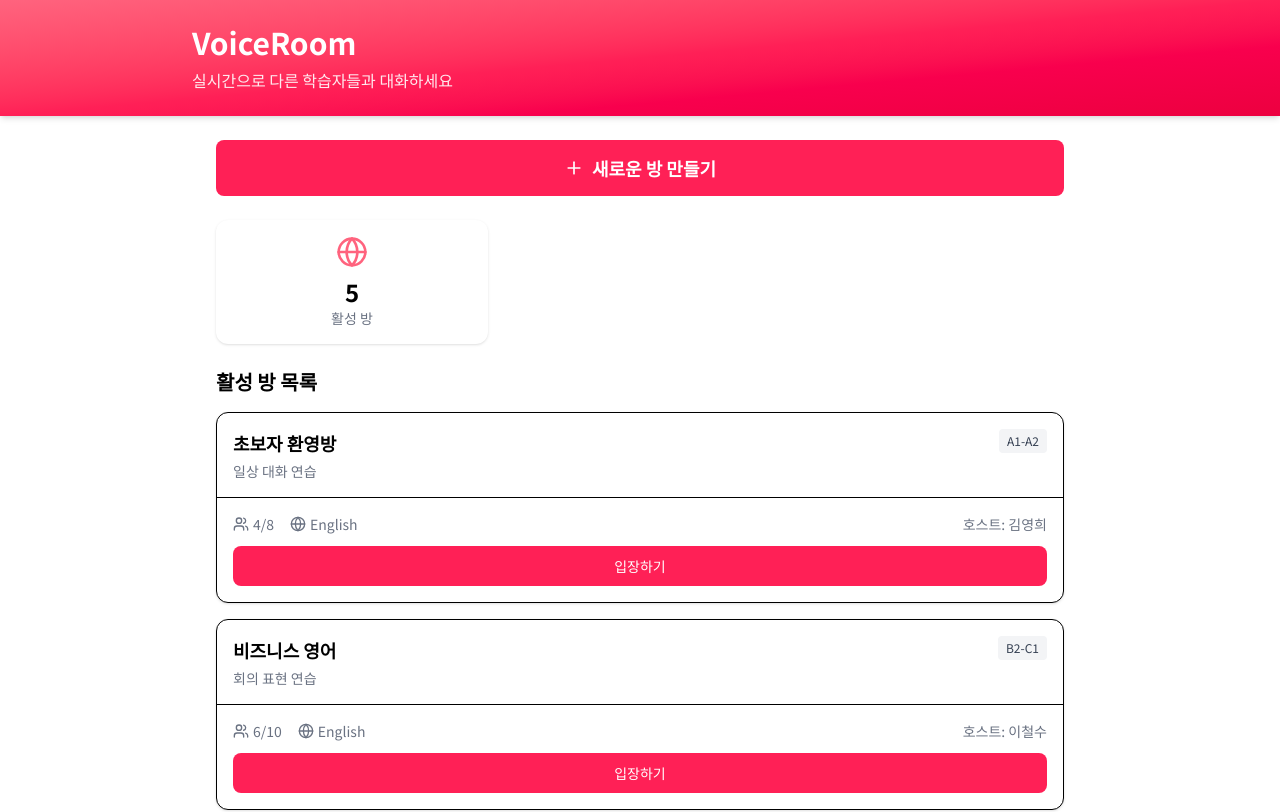
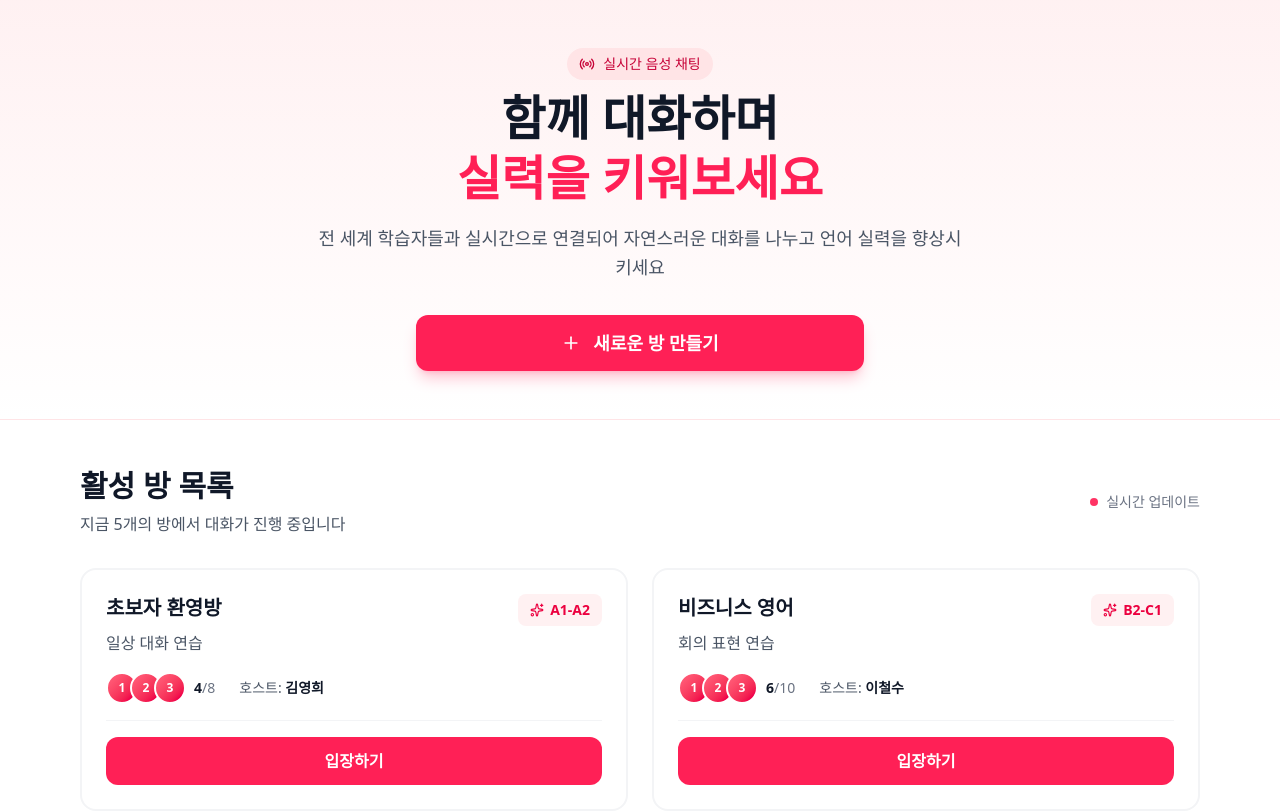
Before and after one commit to rkdsan1013/aischool-final, a React app in the folder frontend/: page /voiceroom in a window 1280 px wide. Shown: the top 812 px of the page. Built offline with nearby package versions, Linux system fonts and the light colour scheme; no server answers; the HTML template or start-up script is replaced by a standard one.

Commit message:
update pages

```diff
--- a/frontend/src/pages/VoiceRoomPage.tsx
+++ b/frontend/src/pages/VoiceRoomPage.tsx
@@ -1,6 +1,6 @@
 import { useEffect, useState } from "react";
 import { useNavigate } from "react-router-dom";
-import { Users, Globe, Lock, Plus, TrendingUp } from "lucide-react";
+import { Users, Lock, Plus, Radio, Sparkles } from "lucide-react";
 
 interface Room {
   id: string;
@@ -11,7 +11,6 @@ interface Room {
   maxParticipants: number;
   level: string;
   isPrivate: boolean;
-  language: string;
 }
 
 export default function VoiceRoomPage() {
@@ -40,7 +39,6 @@ export default function VoiceRoomPage() {
         maxParticipants: 8,
         level: "A1-A2",
         isPrivate: false,
-        language: "English",
       },
       {
         id: "2",
@@ -51,7 +49,6 @@ export default function VoiceRoomPage() {
         maxParticipants: 10,
         level: "B2-C1",
         isPrivate: false,
-        language: "English",
       },
       {
         id: "3",
@@ -62,7 +59,6 @@ export default function VoiceRoomPage() {
         maxParticipants: 6,
         level: "A2-B1",
         isPrivate: false,
-        language: "English",
       },
       {
         id: "4",
@@ -73,7 +69,6 @@ export default function VoiceRoomPage() {
         maxParticipants: 12,
         level: "B1-B2",
         isPrivate: false,
-        language: "English",
       },
       {
         id: "5",
@@ -84,14 +79,13 @@ export default function VoiceRoomPage() {
         maxParticipants: 5,
         level: "전체",
         isPrivate: false,
-        language: "English",
       },
     ]);
   }, []);
 
   if (isLoading) {
     return (
-      <div className="min-h-screen flex items-center justify-center bg-rose-50">
+      <div className="min-h-screen flex items-center justify-center bg-white">
         <div className="animate-spin rounded-full h-12 w-12 border-b-2 border-rose-500"></div>
       </div>
     );
@@ -108,81 +102,119 @@ export default function VoiceRoomPage() {
   };
 
   return (
-    <div className="min-h-screen bg-white pb-24">
-      {/* Header */}
-      <div className="bg-gradient-to-br from-rose-400 via-rose-500 to-rose-600 text-white p-6 shadow-md">
-        <div className="max-w-4xl mx-auto">
-          <h1 className="text-3xl font-bold mb-2">VoiceRoom</h1>
-          <p className="text-white/90">실시간으로 다른 학습자들과 대화하세요</p>
+    <div className="min-h-screen bg-white pb-20 font-sans">
+      {/* Hero Section */}
+      <div className="bg-gradient-to-b from-rose-50 to-white border-b border-rose-100">
+        <div className="max-w-6xl mx-auto px-4 py-8 sm:py-12">
+          <div className="text-center space-y-3 sm:space-y-4 mb-6 sm:mb-8">
+            <div className="inline-flex items-center gap-2 px-3 py-1.5 bg-rose-100 text-rose-700 rounded-full text-xs sm:text-sm font-medium mb-1 sm:mb-2">
+              <Radio className="w-3.5 h-3.5 sm:w-4 sm:h-4" />
+              <span>실시간 음성 채팅</span>
+            </div>
+            <h1 className="text-3xl sm:text-4xl lg:text-5xl font-bold text-gray-900 leading-tight">
+              함께 대화하며
+              <br />
+              <span className="text-rose-500">실력을 키워보세요</span>
+            </h1>
+            <p className="text-base sm:text-lg text-gray-600 max-w-2xl mx-auto leading-relaxed px-2">
+              전 세계 학습자들과 실시간으로 연결되어 자연스러운 대화를 나누고
+              언어 실력을 향상시키세요
+            </p>
+          </div>
+
+          <button
+            onClick={handleCreateRoom}
+            className="w-full max-w-md mx-auto flex items-center justify-center gap-2 sm:gap-3 h-12 sm:h-14 bg-rose-500 text-white text-base sm:text-lg font-semibold rounded-xl hover:bg-rose-600 transition-all active:scale-[0.98] shadow-lg shadow-rose-500/25"
+          >
+            <Plus className="w-4 h-4 sm:w-5 sm:h-5" />
+            새로운 방 만들기
+          </button>
         </div>
       </div>
 
-      {/* Create Room Button */}
-      <div className="max-w-4xl mx-auto p-4 sm:p-6">
-        <button
-          onClick={handleCreateRoom}
-          className="w-full h-14 bg-rose-500 text-white text-lg font-semibold rounded-lg flex items-center justify-center gap-2 hover:bg-rose-600 transition mb-6"
-        >
-          <Plus className="w-5 h-5" />
-          새로운 방 만들기
-        </button>
-
-        {/* Stats */}
-        <div className="grid grid-cols-2 md:grid-cols-3 gap-4 mb-6">
-          <div className="bg-white rounded-xl shadow p-4 text-center">
-            <Globe className="w-8 h-8 mx-auto mb-2 text-rose-400" />
-            <p className="text-2xl font-bold">{rooms.length}</p>
-            <p className="text-sm text-gray-500">활성 방</p>
+      {/* Room List Section */}
+      <div className="max-w-6xl mx-auto px-4 py-6 sm:py-12">
+        <div className="flex flex-col sm:flex-row sm:items-center sm:justify-between gap-3 sm:gap-0 mb-6 sm:mb-8">
+          <div>
+            <h2 className="text-xl sm:text-2xl lg:text-3xl font-bold text-gray-900 mb-1 sm:mb-2">
+              활성 방 목록
+            </h2>
+            <p className="text-sm sm:text-base text-gray-600">
+              지금 {rooms.length}개의 방에서 대화가 진행 중입니다
+            </p>
+          </div>
+          <div className="flex items-center gap-2 text-xs sm:text-sm text-gray-500">
+            <div className="w-2 h-2 bg-rose-500 rounded-full animate-pulse"></div>
+            <span>실시간 업데이트</span>
           </div>
         </div>
 
-        {/* Room List */}
-        <div className="space-y-4">
-          <h2 className="text-xl font-bold">활성 방 목록</h2>
-          {rooms.map((room) => (
+        <div className="grid grid-cols-1 md:grid-cols-2 gap-4 sm:gap-6">
+          {rooms.map((room, index) => (
             <div
               key={room.id}
-              className="bg-white rounded-xl border shadow-sm hover:shadow-lg hover:scale-[1.01] transition cursor-pointer"
+              className="group bg-white rounded-xl sm:rounded-2xl border-2 border-gray-100 p-4 sm:p-6 hover:border-rose-200 hover:shadow-xl transition-all duration-300 active:scale-[0.99] sm:hover:-translate-y-1"
+              style={{ animationDelay: `${index * 100}ms` }}
             >
-              <div className="p-4 border-b">
-                <div className="flex items-start justify-between">
-                  <div className="flex-1">
-                    <div className="flex items-center gap-2 mb-1">
-                      <h3 className="text-lg font-semibold">{room.name}</h3>
+              {/* Room Header */}
+              <div className="flex items-start justify-between gap-3 mb-3 sm:mb-4">
+                <div className="flex-1 min-w-0">
+                  <div className="flex items-center gap-2 mb-1.5 sm:mb-2">
+                    <h3 className="text-lg sm:text-xl font-bold text-gray-900 group-hover:text-rose-500 transition-colors truncate">
+                      {room.name}
+                    </h3>
                     {room.isPrivate && (
-                        <Lock className="w-4 h-4 text-gray-400" />
+                      <Lock className="w-3.5 h-3.5 sm:w-4 sm:h-4 text-gray-400 flex-shrink-0" />
                     )}
                   </div>
-                    <p className="text-sm text-gray-500">{room.topic}</p>
+                  <p className="text-sm sm:text-base text-gray-600 leading-relaxed line-clamp-2">
+                    {room.topic}
+                  </p>
                 </div>
-                  <span className="px-2 py-1 text-xs bg-gray-100 text-gray-700 rounded">
+                <div className="flex items-center gap-1 sm:gap-1.5 px-2 sm:px-3 py-1 sm:py-1.5 bg-rose-50 text-rose-600 rounded-lg text-xs sm:text-sm font-semibold flex-shrink-0">
+                  <Sparkles className="w-3 h-3 sm:w-3.5 sm:h-3.5" />
                   {room.level}
+                </div>
+              </div>
+
+              {/* Room Stats */}
+              <div className="flex items-center gap-4 sm:gap-6 mb-3 sm:mb-4 pb-3 sm:pb-4 border-b border-gray-100">
+                <div className="flex items-center gap-2">
+                  <div className="flex -space-x-2">
+                    {[...Array(Math.min(room.participants, 3))].map((_, i) => (
+                      <div
+                        key={i}
+                        className="w-7 h-7 sm:w-8 sm:h-8 rounded-full bg-gradient-to-br from-rose-400 to-rose-600 border-2 border-white flex items-center justify-center text-white text-xs font-semibold"
+                      >
+                        {i + 1}
+                      </div>
+                    ))}
+                  </div>
+                  <div className="text-xs sm:text-sm">
+                    <span className="font-semibold text-gray-900">
+                      {room.participants}
+                    </span>
+                    <span className="text-gray-500">
+                      /{room.maxParticipants}
                     </span>
                   </div>
                 </div>
-              <div className="p-4 space-y-3">
-                <div className="flex items-center justify-between text-sm text-gray-500">
-                  <div className="flex gap-4">
-                    <div className="flex items-center gap-1">
-                      <Users className="w-4 h-4" />
-                      <span>
-                        {room.participants}/{room.maxParticipants}
+                <div className="text-xs sm:text-sm text-gray-600 truncate">
+                  호스트:{" "}
+                  <span className="font-semibold text-gray-900">
+                    {room.host}
                   </span>
                 </div>
-                    <div className="flex items-center gap-1">
-                      <Globe className="w-4 h-4" />
-                      <span>{room.language}</span>
               </div>
-                  </div>
-                  <span>호스트: {room.host}</span>
-                </div>
+
+              {/* Join Button */}
               <button
                 onClick={() => handleJoinRoom(room.id)}
                 disabled={room.participants >= room.maxParticipants}
-                  className={`w-full h-10 rounded-lg font-medium text-sm ${
+                className={`w-full h-11 sm:h-12 rounded-xl font-semibold text-sm sm:text-base transition-all ${
                   room.participants >= room.maxParticipants
-                      ? "bg-gray-200 text-gray-500 cursor-not-allowed"
-                      : "bg-rose-500 text-white hover:bg-rose-600 transition"
+                    ? "bg-gray-100 text-gray-400 cursor-not-allowed"
+                    : "bg-rose-500 text-white hover:bg-rose-600 hover:shadow-lg hover:shadow-rose-500/25 active:scale-[0.98]"
                 }`}
               >
                 {room.participants >= room.maxParticipants
@@ -190,9 +222,29 @@ export default function VoiceRoomPage() {
                   : "입장하기"}
               </button>
             </div>
-            </div>
           ))}
         </div>
+
+        {/* Empty State (if no rooms) */}
+        {rooms.length === 0 && (
+          <div className="text-center py-12 sm:py-16 px-4">
+            <div className="w-14 h-14 sm:w-16 sm:h-16 bg-rose-100 rounded-full flex items-center justify-center mx-auto mb-3 sm:mb-4">
+              <Users className="w-7 h-7 sm:w-8 sm:h-8 text-rose-500" />
+            </div>
+            <h3 className="text-lg sm:text-xl font-semibold text-gray-900 mb-2">
+              아직 활성화된 방이 없습니다
+            </h3>
+            <p className="text-sm sm:text-base text-gray-600 mb-4 sm:mb-6">
+              첫 번째 방을 만들어 대화를 시작해보세요!
+            </p>
+            <button
+              onClick={handleCreateRoom}
+              className="inline-flex items-center gap-2 px-5 py-2.5 sm:px-6 sm:py-3 bg-rose-500 text-white text-sm sm:text-base font-semibold rounded-xl hover:bg-rose-600 transition-all active:scale-[0.98]"
+            >
+              <Plus className="w-4 h-4 sm:w-5 sm:h-5" />방 만들기
+            </button>
+          </div>
+        )}
       </div>
     </div>
   );
```
Lines whose indentation alone changed are shown as unchanged.
